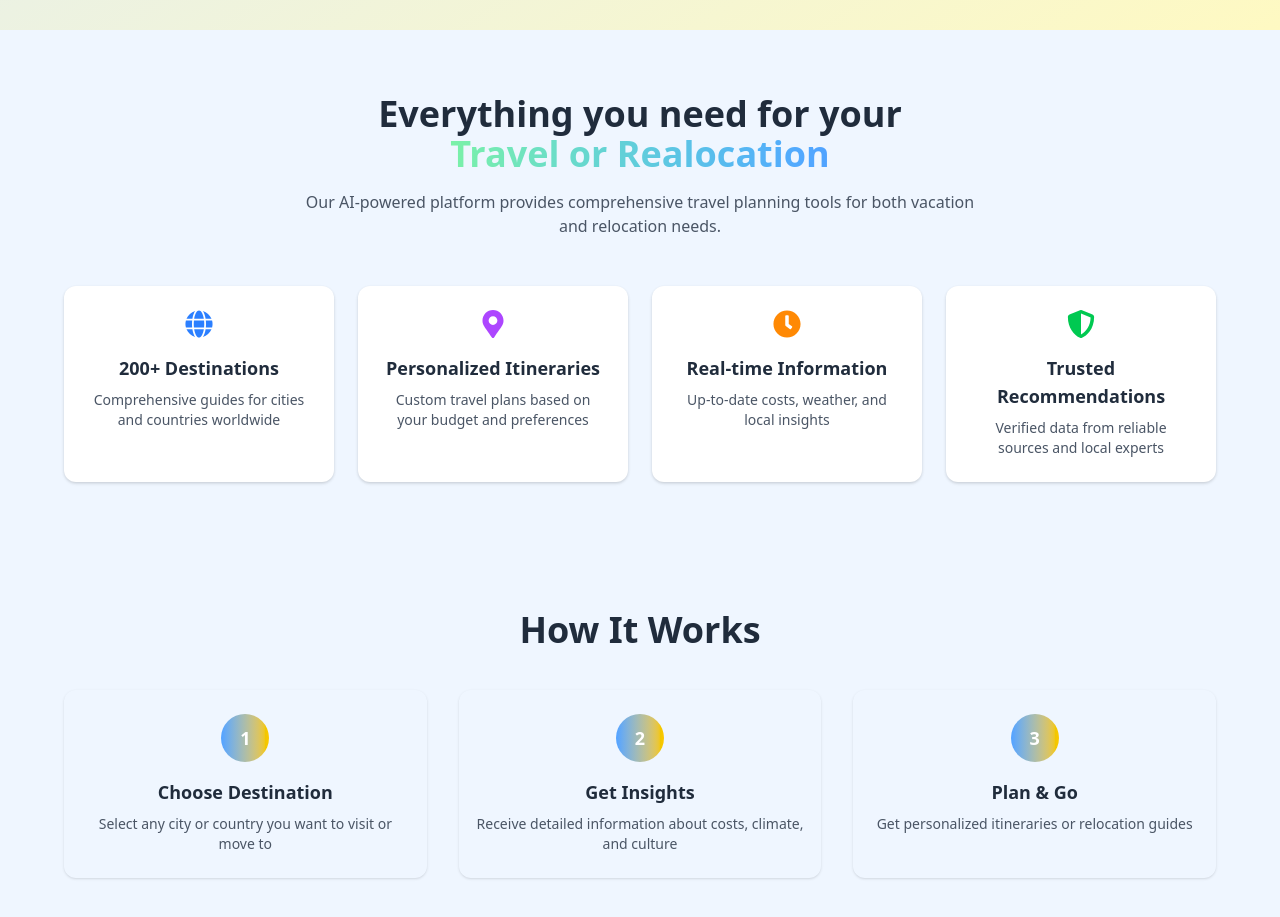
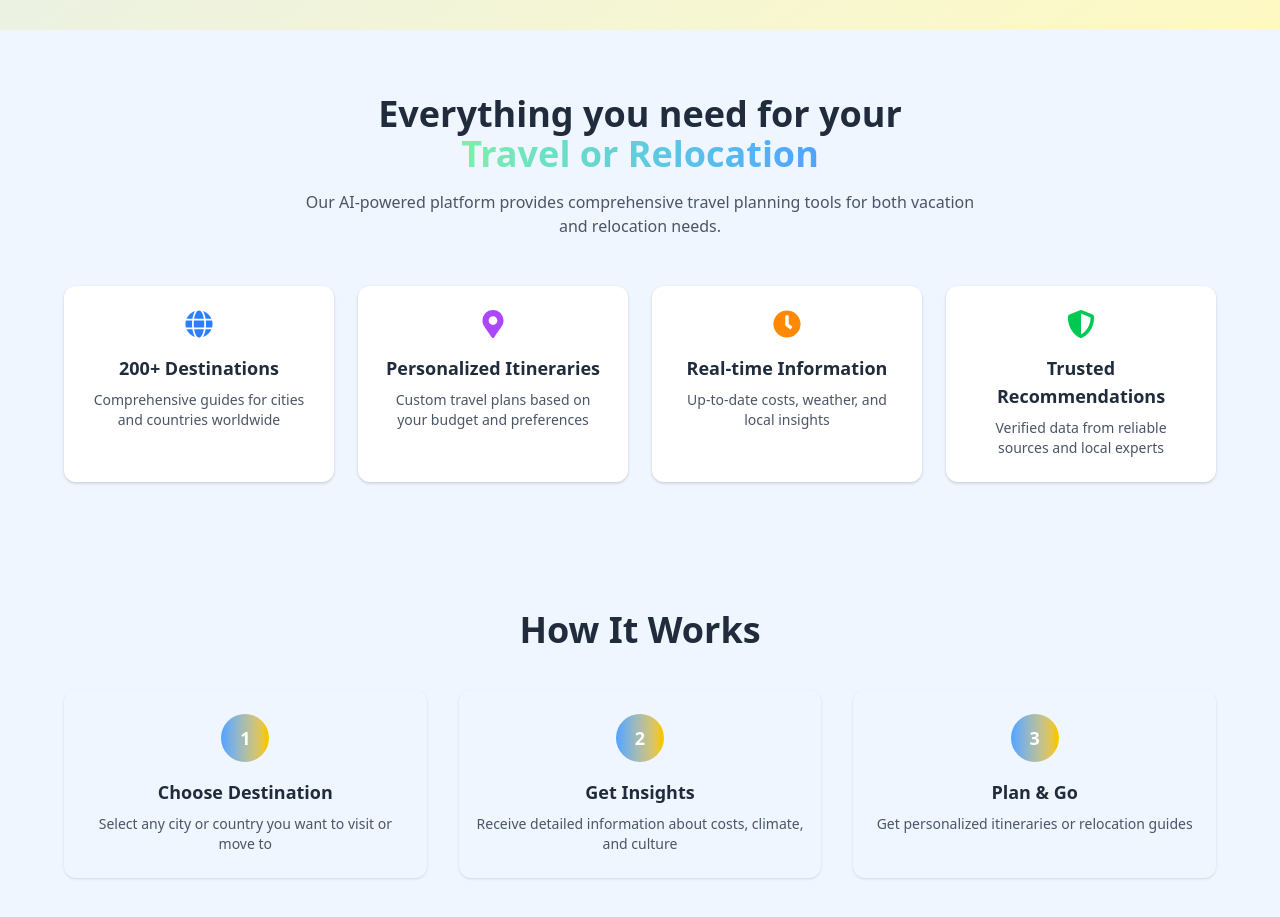
Before and after one commit to ProgramadoresSemPatria/HB02-2025_DISCIPLES-OF-SOHAM-PAREKH, a React (Vite) app in the folder frontend/: page / in a window 1280 px wide. Shown: the part 840-1757 px from the top of the page. Built offline with nearby package versions, Linux system fonts and the light colour scheme; no server answers.

Commit message:
fix: english mistake

```diff
--- a/frontend/src/components/Home/FeaturesSection.tsx
+++ b/frontend/src/components/Home/FeaturesSection.tsx
@@ -30,7 +30,7 @@ export default function FeaturesSection() {
       <h2 className="text-3xl sm:text-4xl font-bold mb-4">
         Everything you need for your <br/>
         <span className="bg-gradient-to-r from-green-300 to-blue-400 bg-clip-text text-transparent">
-          Travel or Realocation
+          Travel or Relocation
         </span>
       </h2>
 
```
